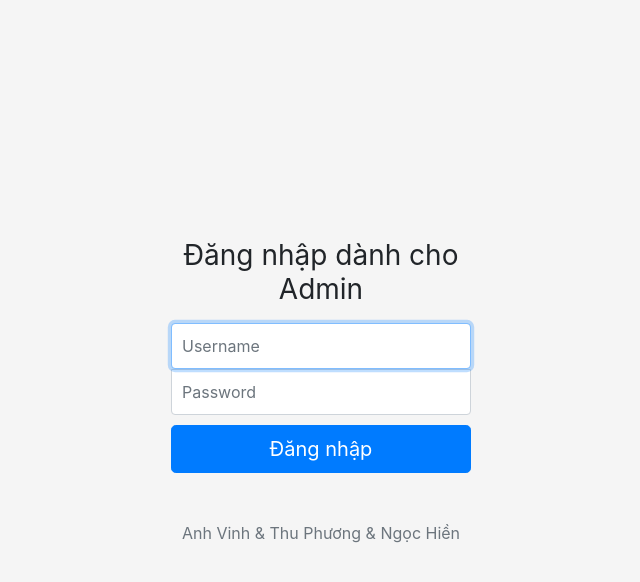
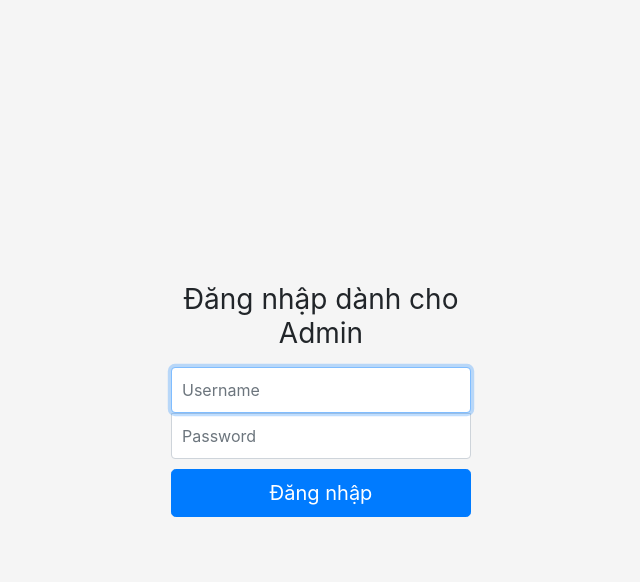
Before and after one commit to nguyenruyen/congnghephanmem, a PHP site: page /login.php in a window 1280 px wide. Shown: the top 582 px of the page, without its empty margins (319-959 px from the left). Run offline with PHP 8.4, Linux system fonts and the light colour scheme.

Commit message:
sua login

```diff
--- a/login.php
+++ b/login.php
@@ -98,7 +98,7 @@
 		}
 		?>
 	  <button class="btn btn-lg btn-primary btn-block" type="submit">Đăng nhập</button>
-      <p class="mt-5 mb-3 text-muted">Anh Vinh & Thu Phương & Ngọc Hiền</p>
+
     </form>
 
 
```
